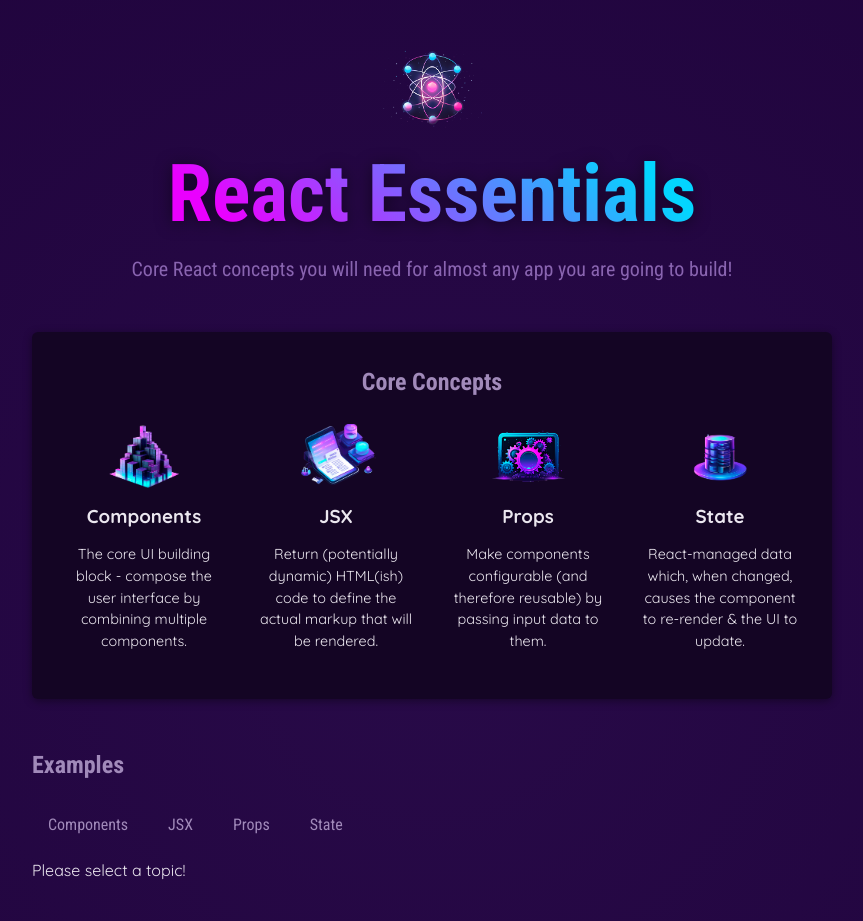
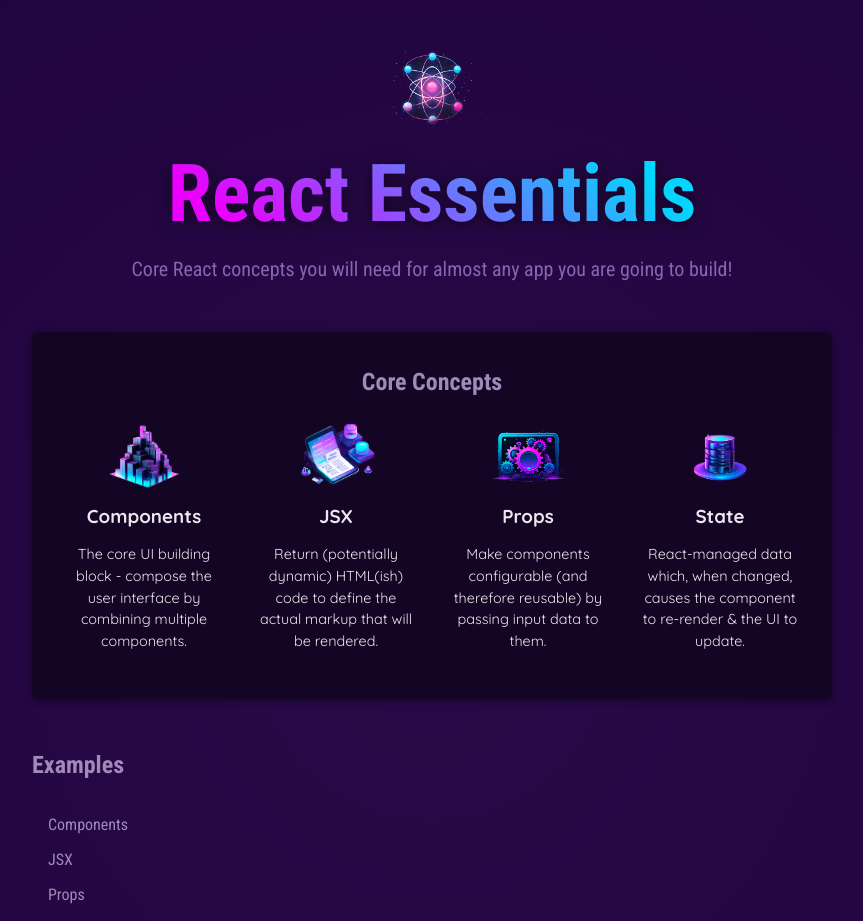
Before and after one commit to tthfeco/udemy_react, a React (Vite) app: page / in a window 1280 px wide. Shown: the top 921 px of the page, without its empty margins (208-1071 px from the left). Built offline with nearby package versions, Linux system fonts and the light colour scheme.

Commit message:
add buttons prop in Tabs compon

```diff
--- a/src/components/Examples.jsx
+++ b/src/components/Examples.jsx
@@ -2,6 +2,7 @@ import { useState } from "react";
 import { EXAMPLES } from "../data";
 import TabButton from "./Header/TabButton";
 import Section from "./Header/Section";
+import Tabs from "./Header/Tabs";
 
 export default function Examples() {
   const [selectedTopic, setSelectedTopic] = useState(null);
@@ -27,7 +28,9 @@ export default function Examples() {
 
   return (
     <Section title="Examples" id="examples">
-      <menu>
+      <Tabs
+        buttons={
+          <div>
             <TabButton
               isSelected={selectedTopic === "components"}
               onClick={() => handleSelect("components")}
@@ -52,8 +55,11 @@ export default function Examples() {
             >
               State
             </TabButton>
-      </menu>
+          </div>
+        }
+      >
         {tabContent}
+      </Tabs>
     </Section>
   );
 }
--- a/src/components/Header/Tabs.jsx
+++ b/src/components/Header/Tabs.jsx
@@ -1,10 +1,8 @@
-export default function Tabs() {
+export default function Tabs({ children, buttons }) {
   return (
     <>
-      <menu>
-
-      </menu>
-      Content
+      <menu>{buttons}</menu>
+      {children}
     </>
   );
 }
```
Lines whose indentation alone changed are shown as unchanged.
